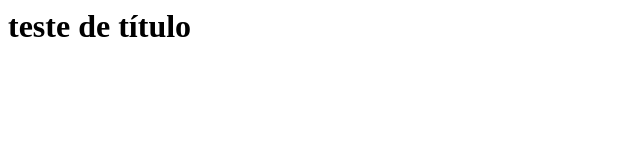
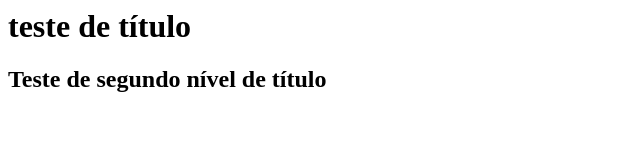
Before and after one commit to bdrumondlage/estudogit, a plain HTML site: page index.html in a window 1280 px wide. Shown: the whole page, without its empty margins (0-640 px from the left). Drawn offline with Linux system fonts and the light colour scheme.

Commit message:
Update index.html

```diff
--- a/index.html
+++ b/index.html
@@ -1 +1,2 @@
 <h1>teste de título</h1>
+<h2>Teste de segundo nível de título</h2>
```
